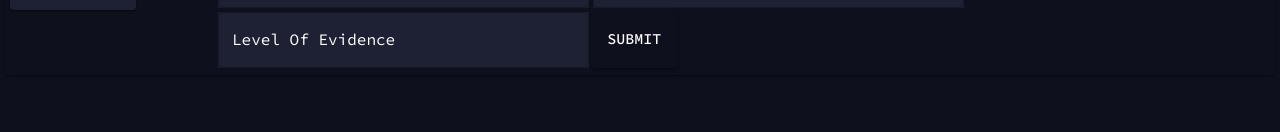
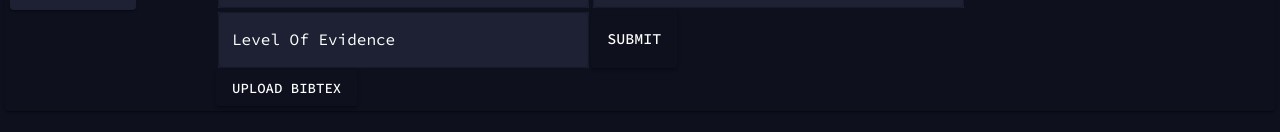
Before and after one commit to Andrew-Lee-A/Speed_Project, a React (Create React App) app in the folder client/: page /createarticle in a window 1280 px wide. Shown: the part 270-402 px from the top of the page. Built offline with nearby package versions, Linux system fonts and the light colour scheme.

Commit message:
Changing bibtex based on specifications, adding upload button

```diff
--- a/client/src/components/ArticleForm.js
+++ b/client/src/components/ArticleForm.js
@@ -4,6 +4,10 @@ import { NavSideBar } from './NavSideBar'
 import { Paper, Grid, FormGroup, Stack } from '@mui/material'
 import Controls from './component-controller/Controls'
 import axios from 'axios'
+import { Upload, UploadFile } from '@mui/icons-material'
+import Button from '@mui/material/Button';
+import { styled } from '@mui/material/styles';
+import { useTabsList } from '@mui/base'
 
 const initialFormValues = {
   title: '',
@@ -14,6 +18,10 @@ const initialFormValues = {
   claimedBenefit: '',
   levelOfEvidence: '',
 }
+
+const Input = styled('input')({
+  display: 'none',
+});
 
 export default function ArticleForm() {
   const [values, setValues] = useState(initialFormValues)
@@ -29,6 +37,24 @@ export default function ArticleForm() {
   async function handleSubmit() {
     await axios.post('/api/v1/article', values)
   }
+
+  const uploadBib = () => {
+    const fileInput = document.getElementById('picker').files[0]
+
+    console.log(fileInput)
+    var fullText = "error,"
+    var reader = new FileReader();
+    reader.onload = function(event) {
+        fullText = event.target.result
+    };
+    reader.readAsText(fileInput);
+
+
+    const entertitle = fullText.split(",")[0]
+    console.log(entertitle)
+    values.title = entertitle
+  }
+
 
   return (
     <Paper
@@ -108,6 +134,14 @@ export default function ArticleForm() {
               ></Controls.Button>
             </Grid>
           </Grid>
+          <Grid>
+            <label htmlFor="picker">
+        <Input accept="text/plain" id="picker" multiple type="file" onChange={uploadBib}/>
+        <Button variant="contained" component="span">
+          Upload Bibtex
+        </Button>
+        </label>
+            </Grid>
         </FormGroup>
       </Stack>
     </Paper>
--- a/package.json
+++ b/package.json
@@ -17,6 +17,7 @@
   "dependencies": {
     "axios": "^0.26.1",
     "bcrypt": "^5.0.1",
+    "bibtex-parser": "^0.0.0",
     "cors": "^2.8.5",
     "dotenv": "^16.0.0",
     "express": "^4.17.3",
```
Also changed, not shown: 1 other file (tests, documents, lock files or other folders).
